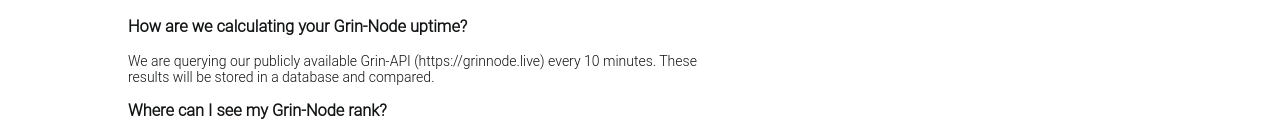
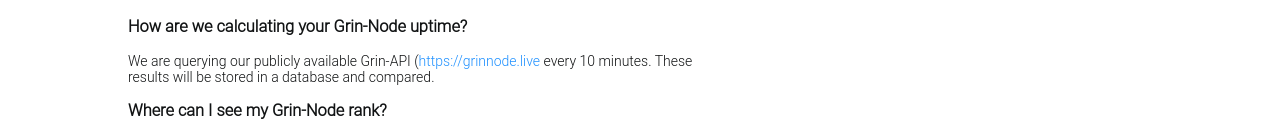
Before and after one commit to Grinnode-live/grinnode-live-frontend, a Vue app: page /faq in a window 1280 px wide. Shown: the part 313-449 px from the top of the page. Built offline with nearby package versions, Linux system fonts and the light colour scheme; no server answers.

Commit message:
Update FAQ.vue
minor changes

```diff
--- a/src/views/FAQ.vue
+++ b/src/views/FAQ.vue
@@ -17,7 +17,7 @@
 
                     <h3>How are we calculating your Grin-Node uptime?</h3>
                     <p>
-                        We are querying our publicly available Grin-API (https://grinnode.live) every 10 minutes. These results will be stored in a database and compared.
+                        We are querying our publicly available Grin-API (<router-link exact to="/home">https://grinnode.live</router-link> every 10 minutes. These results will be stored in a database and compared.
                     </p>
 
                     <h3>Where can I see my Grin-Node rank?</h3>
```
